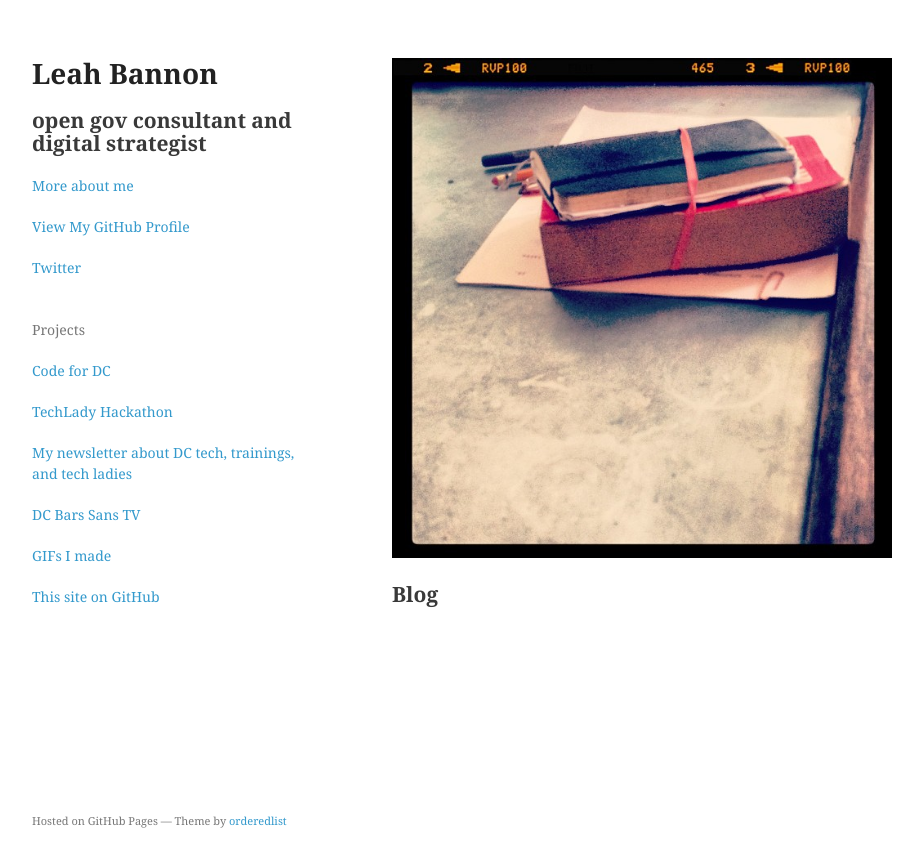
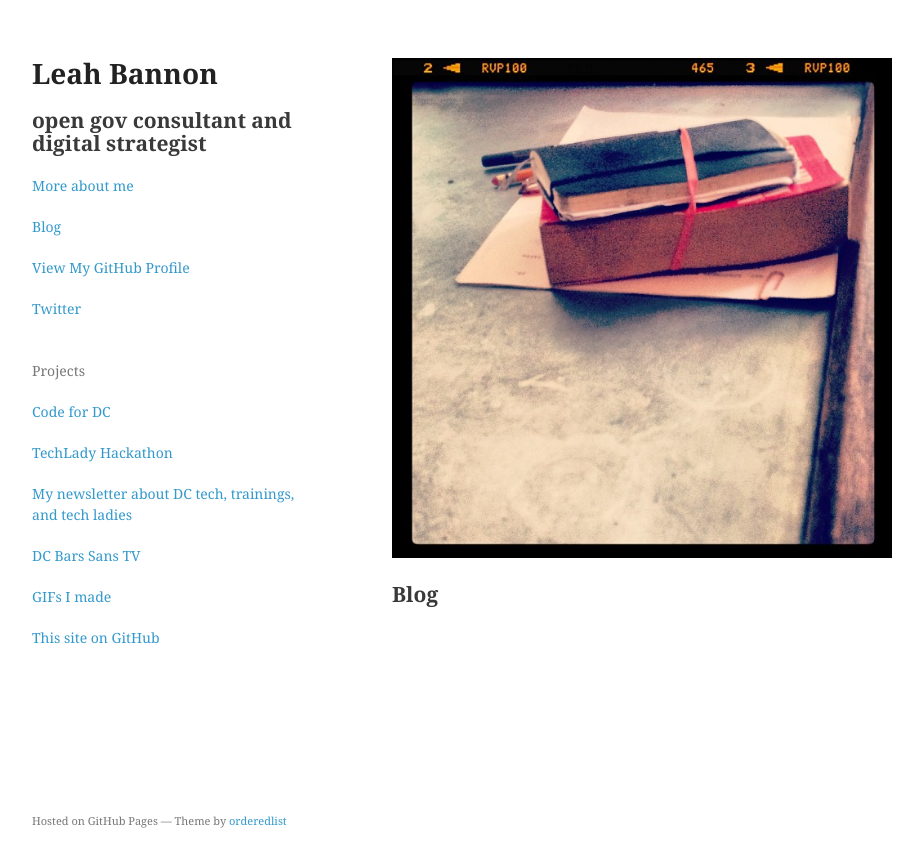
Before and after one commit to leahbannon/old-leah-website, a Jekyll site: the page built from index.md, in a window 1280 px wide. Shown: the top 867 px of the page, without its empty margins (178-1101 px from the left). Built offline with Jekyll 4.4.1, drawn with Linux system fonts in a browser that asks for light colours.

Commit message:
Update header.html

```diff
--- a/_includes/header.html
+++ b/_includes/header.html
@@ -3,7 +3,7 @@
   <head>
     <meta charset="utf-8">
     <meta http-equiv="X-UA-Compatible" content="chrome=1">
-    <title>{{ site.title }}</title>
+    <title><a href="/index">{{ site.title }}</a></title>
 
     <link rel="stylesheet" href="stylesheets/styles.css">
     <link rel="stylesheet" href="stylesheets/pygment_trac.css">
@@ -18,7 +18,8 @@
           <h1 id="project_title">{{ site.title }}</h1>
           <h2 id="project_tagline">{{ site.tagline }}</h2>
 
-        <p><a href="/about.md">More about me</a></p>
+        <p><a href="/about">More about me</a></p>
+        <p><a href="/index">Blog</a></p>
         <p class="view"><a href="https://github.com/leahbannon">View My GitHub Profile</a></p>
         <p><a href="http://twitter.com">Twitter</a></p>
         <br/>
```
